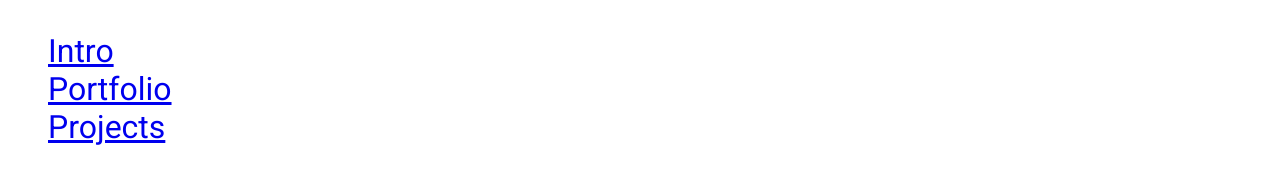
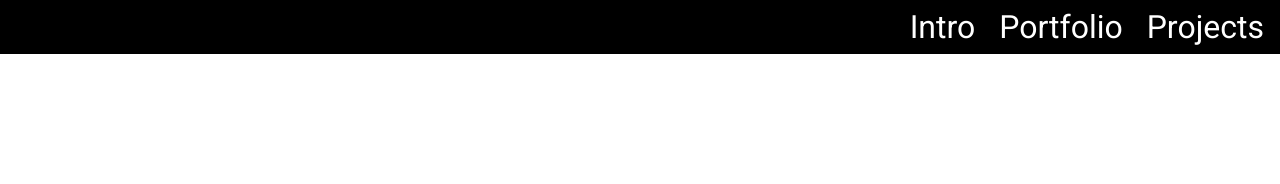
Before and after one commit to josephkligel/CSS, a plain HTML site: page 10_Lesson/index.html in a window 1280 px wide. Drawn offline with Linux system fonts and the light colour scheme.

Commit message:
Lesson 10 finished

```diff
--- a/10_Lesson/css/style.css
+++ b/10_Lesson/css/style.css
@@ -1,4 +1,10 @@
 @import url("https://fonts.googleapis.com/css2?family=Roboto&display=swap");
+
+* {
+    margin: 0;
+    padding: 0;
+    box-sizing: border-box;
+}
 
 body {
     font-size: 2rem;
@@ -7,4 +13,24 @@ body {
 
 ul {
     list-style-type: none;
+    padding: 0.5rem;
+    text-align: right;
+    background-color: #000;
+    margin: 0;
 }
+
+li {
+    display: inline-block;
+    margin-inline: 0.5rem;
+
+}
+
+li a {
+    color: #fff;
+    text-decoration: none;
+}
+
+li a:hover,
+li a:focus {
+    text-decoration: underline;
+}
```
